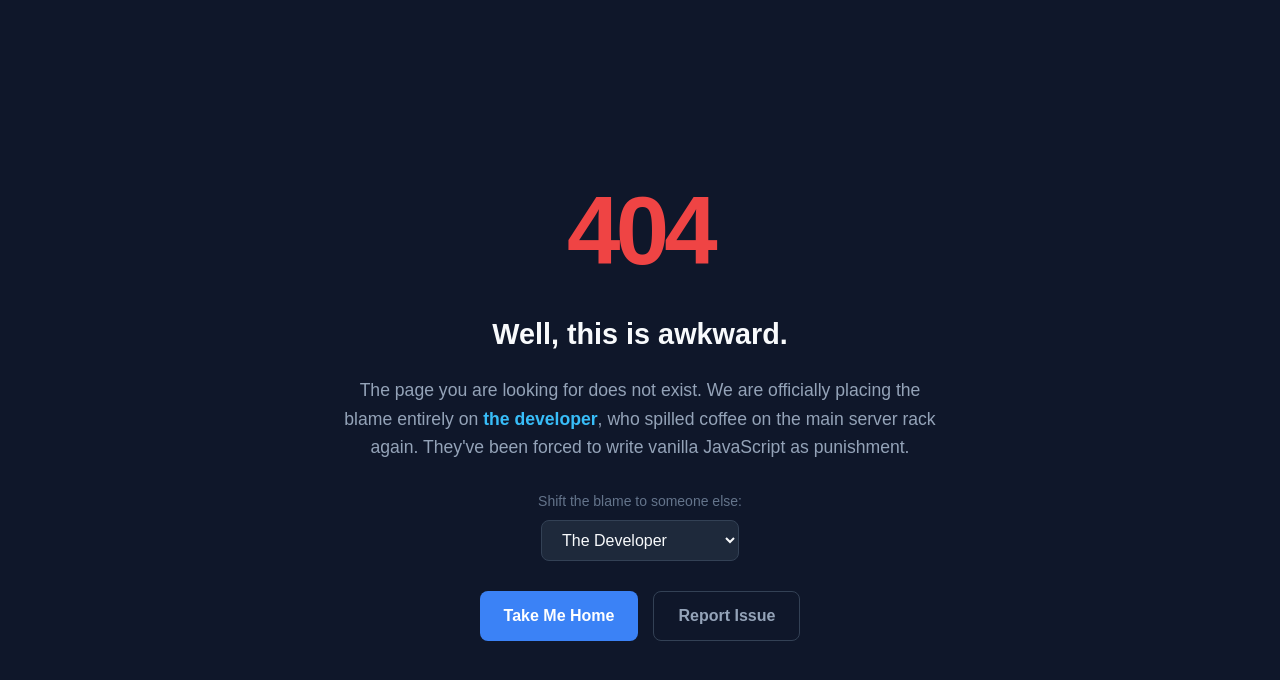
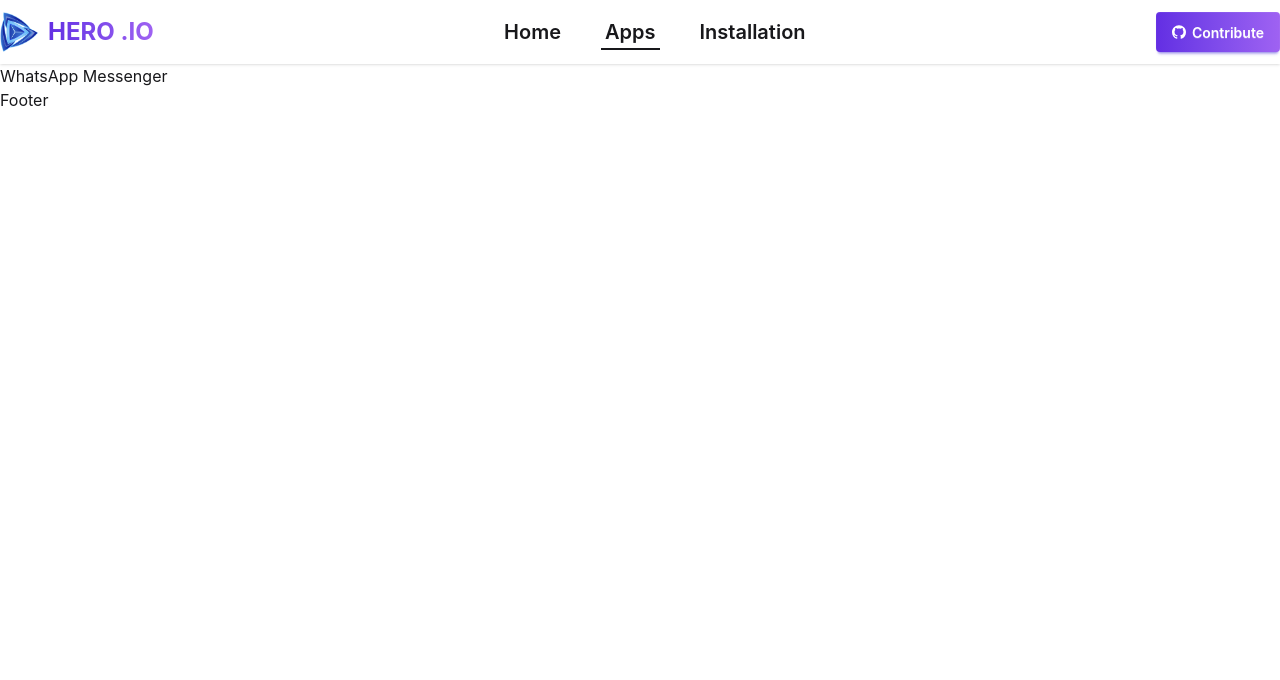
Before and after one commit to antick-arch/play-store-ph, a React (Vite) app: page /apps/1 in a window 1280 px wide. Shown: the top 680 px of the page. Built offline with nearby package versions, Linux system fonts and the light colour scheme.

Commit message:
feat: add DetailsPage component and configure routing for app details

```diff
--- /dev/null
+++ b/src/component/ui/DetailsPage.jsx
@@ -0,0 +1,24 @@
+import { useParams } from 'react-router';
+import useAppData from '../useHook/useAppData';
+import { BallTriangle, DNA } from 'react-loader-spinner';
+
+const DetailsPage = () => {
+    const { appData, loader } = useAppData();
+    const { id } = useParams();
+
+    if (loader) {
+        return <DNA></DNA>;
+    }
+
+    const expectedApp = appData.find((app) => String(app.id) === String(id));
+
+
+
+    return (
+        <div>
+            <h1>{expectedApp.title}</h1>
+        </div>
+    );
+};
+
+export default DetailsPage;
--- a/src/component/useHook/useAppData.jsx
+++ b/src/component/useHook/useAppData.jsx
@@ -7,7 +7,6 @@ const useAppData = () => {
     const fetchData = async () => {
       const res = await fetch("/data.json");
       const data = await res.json();
-      console.log(data);
       setTimeout(() => {
         setAppData(data);
         setLoader(false);
--- a/src/main.jsx
+++ b/src/main.jsx
@@ -1,36 +1,35 @@
 import { StrictMode } from 'react'
 import { createRoot } from 'react-dom/client'
 import './index.css'
-import { createBrowserRouter } from "react-router";
 import { RouterProvider } from "react-router/dom";
-import RootLayout from './layout/RootLayout.jsx';
-import HomePage from './pages/homePage/HomePage.jsx';
-import Apps from './pages/apps/Apps.jsx';
-import InstallApps from './pages/installApps/InstallApps.jsx';
-import FunnyErrorPage from './pages/errorPage/ErrorPage.jsx';
+import router from './router/Router.jsx';
 
-const router = createBrowserRouter([
-  {
-    path: "/",
-    Component: RootLayout,
-    children: [
-      {
-        // path: "/",
-        index: true,
-        Component: HomePage,
-      },
-      {
-        path: "apps",
-        Component: Apps,
-      },
-      {
-        path: "installedApps",
-        Component: InstallApps,
-      }
-    ],
-    errorElement: <FunnyErrorPage></FunnyErrorPage>
-  }
-]);
+// const router = createBrowserRouter([
+//   {
+//     path: "/",
+//     Component: RootLayout,
+//     children: [
+//       {
+//         // path: "/",
+//         index: true,
+//         Component: HomePage,
+//       },
+//       {
+//         path: "apps",
+//         Component: Apps,
+//       },
+//       {
+//         path: "installedApps",
+//         Component: InstallApps,
+//       },
+//       {
+//         path: "/apps/:id",
+//         Component: DetailsPage,
+//       },
+//     ],
+//     errorElement: <FunnyErrorPage></FunnyErrorPage>
+//   }
+// ]);
 
 createRoot(document.getElementById('root')).render(
   <StrictMode>
--- /dev/null
+++ b/src/router/Router.jsx
@@ -0,0 +1,36 @@
+import { createBrowserRouter } from "react-router";
+import HomePage from "../pages/homePage/HomePage";
+import Apps from "../pages/apps/Apps";
+import InstallApps from "../pages/installApps/InstallApps";
+import DetailsPage from "../component/ui/DetailsPage";
+import FunnyErrorPage from "../pages/errorPage/ErrorPage";
+import RootLayout from "../layout/RootLayout";
+
+const router = createBrowserRouter([
+  {
+    path: "/",
+    Component: RootLayout,
+    children: [
+      {
+        // path: "/",
+        index: true,
+        Component: HomePage,
+      },
+      {
+        path: "apps",
+        Component: Apps,
+      },
+      {
+        path: "installedApps",
+        Component: InstallApps,
+      },
+      {
+        path: "/apps/:id",
+        Component: DetailsPage,
+      },
+    ],
+    errorElement: <FunnyErrorPage></FunnyErrorPage>,
+  },
+]);
+
+export default router;
```
